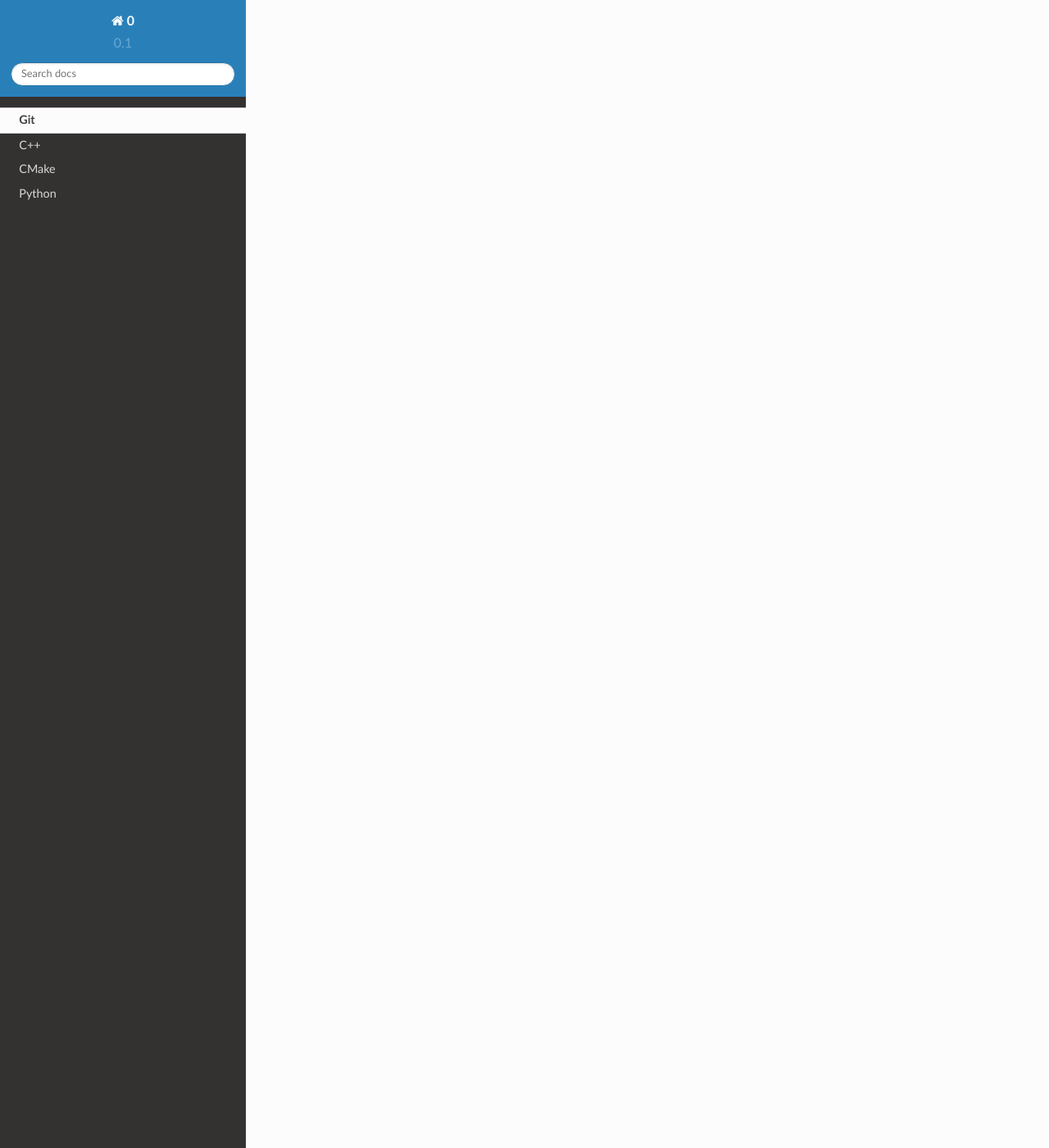
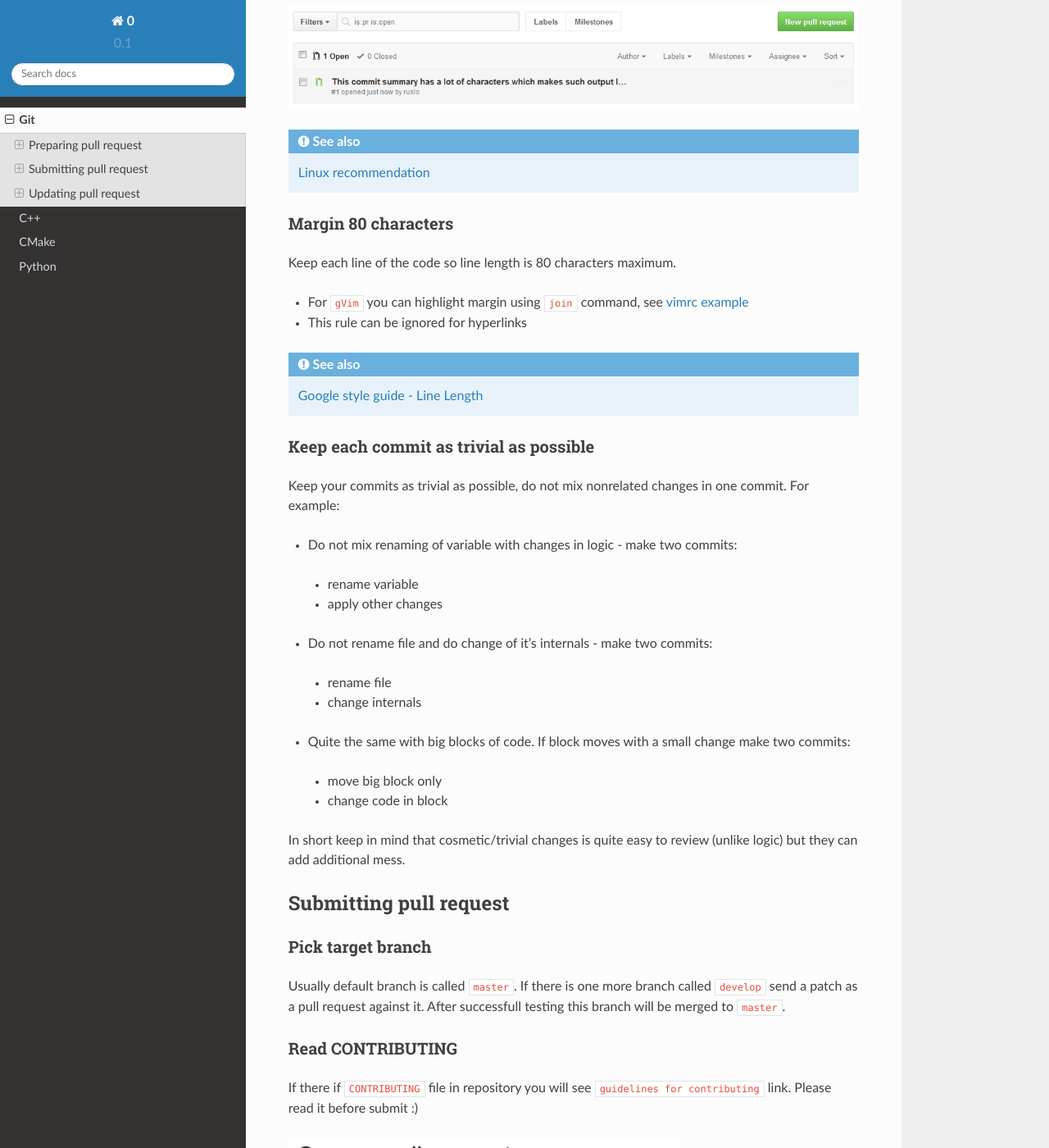
Before and after one commit to ruslo/0, a Sphinx documentation site: the page built from docs/git.rst, in a window 1280 px wide and 1400 px high, scrolled down 1825 px. Shown: the whole window at 82% size. Built offline with Sphinx 7.4.7 and the Read the Docs theme 2.0.0, drawn with Linux system fonts in a browser that asks for light colours; some of the changed text lies outside the part shown.

Commit message:
Add git instructions

```diff
--- a/docs/git.rst
+++ b/docs/git.rst
@@ -1,2 +1,150 @@
 Git
 ---
+
+Preparing pull request
+======================
+
+Never use tabs
+~~~~~~~~~~~~~~
+
+Don't use tabs in code. How they are interpreted depends on the IDE/environment
+so everybody will see different picture. Mixed with the spaces makes code
+completely unreadable.
+
+Inserting spaces on pressing TAB
+++++++++++++++++++++++++++++++++
+
+* In ``Visual Studio`` use `Insert spaces`_
+* Use `expandtab`_ in `gVim`_ (see `vimrc example`__)
+* In ``Xcode`` set `Prefer indent using`_ to ``Spaces``
+
+.. _Insert spaces: https://blogs.msdn.microsoft.com/zainnab/2010/09/08/insert-spaces-vs-keep-tabs
+.. _expandtab: http://vim.wikia.com/wiki/Converting_tabs_to_spaces
+.. __: https://github.com/ruslo/configs/blob/42d6d3d2b2aabf0e8ff0c0cbcd073667ce6a8605/vim/vimrc#L24
+.. _Prefer indent using: https://developer.apple.com/library/ios/recipes/xcode_help-source_editor_preferences/articles/setting_source_editing_and_indenting_options.html
+
+Highlight tabs in text editor
++++++++++++++++++++++++++++++
+
+* In `gVim`_ you can use ``highlight`` and ``match`` commands, see `vimrc example`__
+
+.. __: https://github.com/ruslo/configs/blob/42d6d3d2b2aabf0e8ff0c0cbcd073667ce6a8605/vim/vimrc#L118
+
+Removing tabs from file
++++++++++++++++++++++++
+
+* Use ``sed -i 's,\t,  ,g' main.cpp`` on Linux
+* Use ``gsed -i 's,\t,  ,g' main.cpp`` on OSX
+* In `gVim`_ you can execute ``:%s,\t,  ,g`` command
+
+.. _gVim: http://www.vim.org/
+
+.. seealso::
+
+  `Google style guide - Spaces vs Tabs <https://google.github.io/styleguide/cppguide.html#Spaces_vs._Tabs>`_
+
+Remove trailing whitespaces
+~~~~~~~~~~~~~~~~~~~~~~~~~~~
+
+Trailing whitespaces doesn't change code execution flow, may be not visible
+to user but add additional mess with the diffs.
+
+* Use ``sed`` (``gsed`` on OSX) to `remove trailing whitespaces`_
+* In `gVim`_ you can execute ``:%s, \+$,  ,g`` command
+
+.. seealso:: `Google style guide - Horizontal Whitespace <https://google.github.io/styleguide/cppguide.html#Horizontal_Whitespace>`_
+
+.. _remove trailing whitespaces: http://stackoverflow.com/a/4438318/2288008
+
+Check there is a new line at end of file
+~~~~~~~~~~~~~~~~~~~~~~~~~~~~~~~~~~~~~~~~
+
+You can see this warning while creating github pull request:
+
+.. image:: /images/github-diff-no-newline-warning.png
+
+Set your copyrights
+~~~~~~~~~~~~~~~~~~~
+
+Usually there is a copyright note at the top of the source file.
+Please add your name there. Update year if necessary.
+
+Keep git commit's summary short
+~~~~~~~~~~~~~~~~~~~~~~~~~~~~~~~
+
+Long summary makes output of ``git branch -vv`` looks bad:
+
+.. image:: /images/git-branch-verbose-output-of-long-summary.png
+
+Same with the ``git log --pretty=oneline`` output.
+
+On github summary can be used as a topic of the pull request. So it will looks
+ugly too:
+
+.. image:: /images/github-pull-request-long-summary.png
+
+.. seealso:: `Linux recommendation <http://git.kernel.org/cgit/linux/kernel/git/torvalds/linux.git/tree/Documentation/SubmittingPatches?id=HEAD#n655>`_
+
+Margin 80 characters
+~~~~~~~~~~~~~~~~~~~~
+
+Keep each line of the code so line length is 80 characters maximum.
+
+* For ``gVim`` you can highlight margin using ``join`` command, see `vimrc example`__
+* This rule can be ignored for hyperlinks
+
+.. seealso:: `Google style guide - Line Length <https://google.github.io/styleguide/cppguide.html#Line_Length>`_
+
+.. __: https://github.com/ruslo/configs/blob/42d6d3d2b2aabf0e8ff0c0cbcd073667ce6a8605/vim/vimrc#L73
+
+Keep each commit as trivial as possible
+~~~~~~~~~~~~~~~~~~~~~~~~~~~~~~~~~~~~~~~
+
+Keep your commits as trivial as possible, do not mix nonrelated changes in one commit.
+For example:
+
+* Do not mix renaming of variable with changes in logic - make two commits:
+ * rename variable
+ * apply other changes
+* Do not rename file and do change of it's internals - make two commits:
+ * rename file
+ * change internals
+* Quite the same with big blocks of code. If block moves with a small change make two commits:
+ * move big block only
+ * change code in block
+
+In short keep in mind that cosmetic/trivial changes is quite easy to review (unlike logic) but they can add additional mess.
+
+Submitting pull request
+=======================
+
+Pick target branch
+~~~~~~~~~~~~~~~~~~
+
+Usually default branch is called ``master``. If there is one more branch
+called ``develop`` send a patch as a pull request against it.
+After successfull testing this branch will be merged to ``master``.
+
+Read CONTRIBUTING
+~~~~~~~~~~~~~~~~~~
+
+If there if ``CONTRIBUTING`` file in repository you will see
+``guidelines for contributing`` link. Please read it before submit :)
+
+.. image:: images/github-guidelines-for-contributing.png
+
+Updating pull request
+=====================
+
+Notify
+~~~~~~
+
+Please note that when you're updating pull request
+(by doing ``git push origin <branch-linked-to-pr>``)
+**no notification will be send** to anybody. So when you're done just add
+the "ping" note, like ``Updated!``.
+
+.. seealso::
+
+  * `GitHub collaborating <https://help.github.com/categories/collaborating/>`_
+  * `Git: contributing to a project <http://git-scm.com/book/en/v1/Distributed-Git-Contributing-to-a-Project>`_
```
